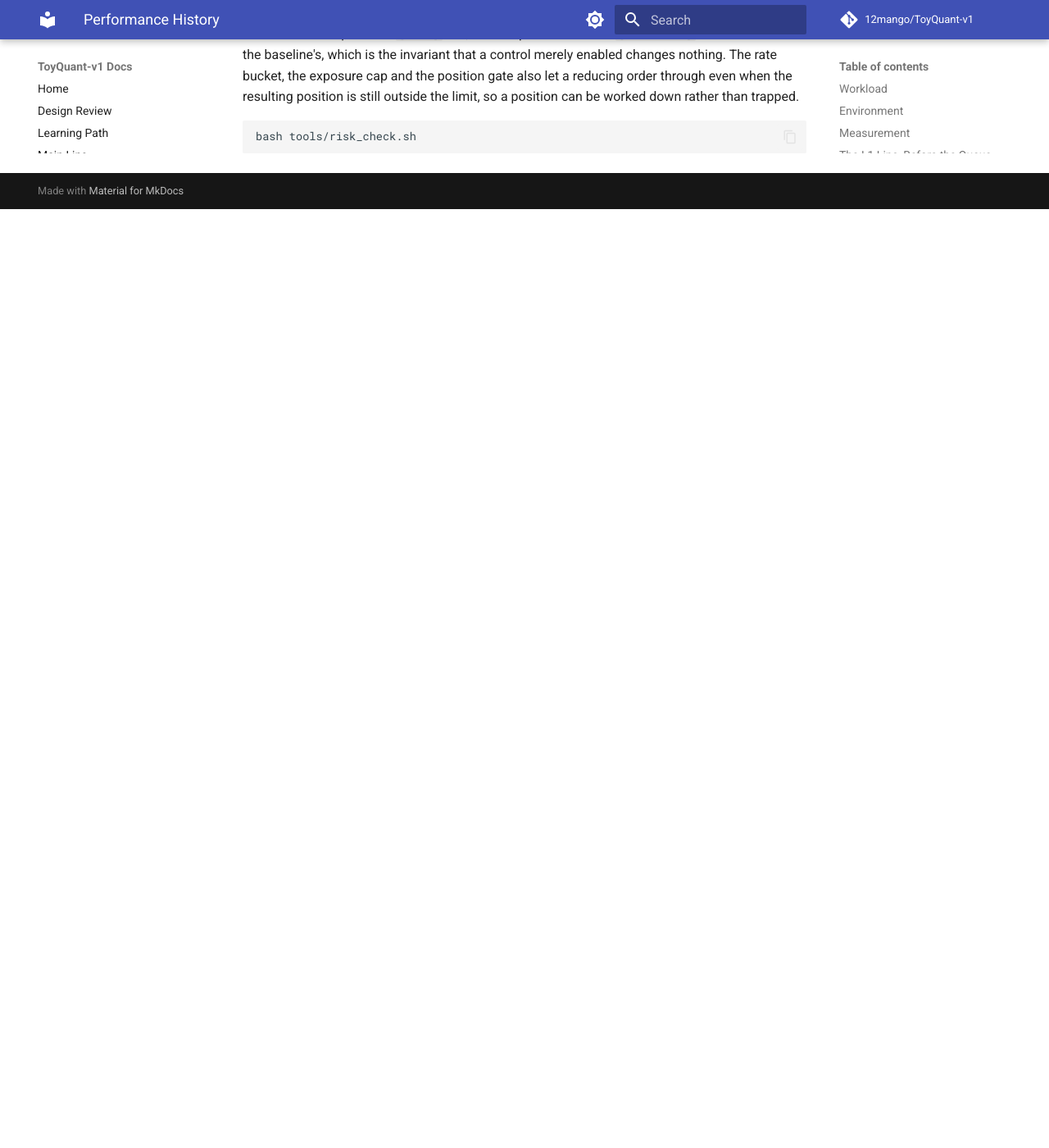
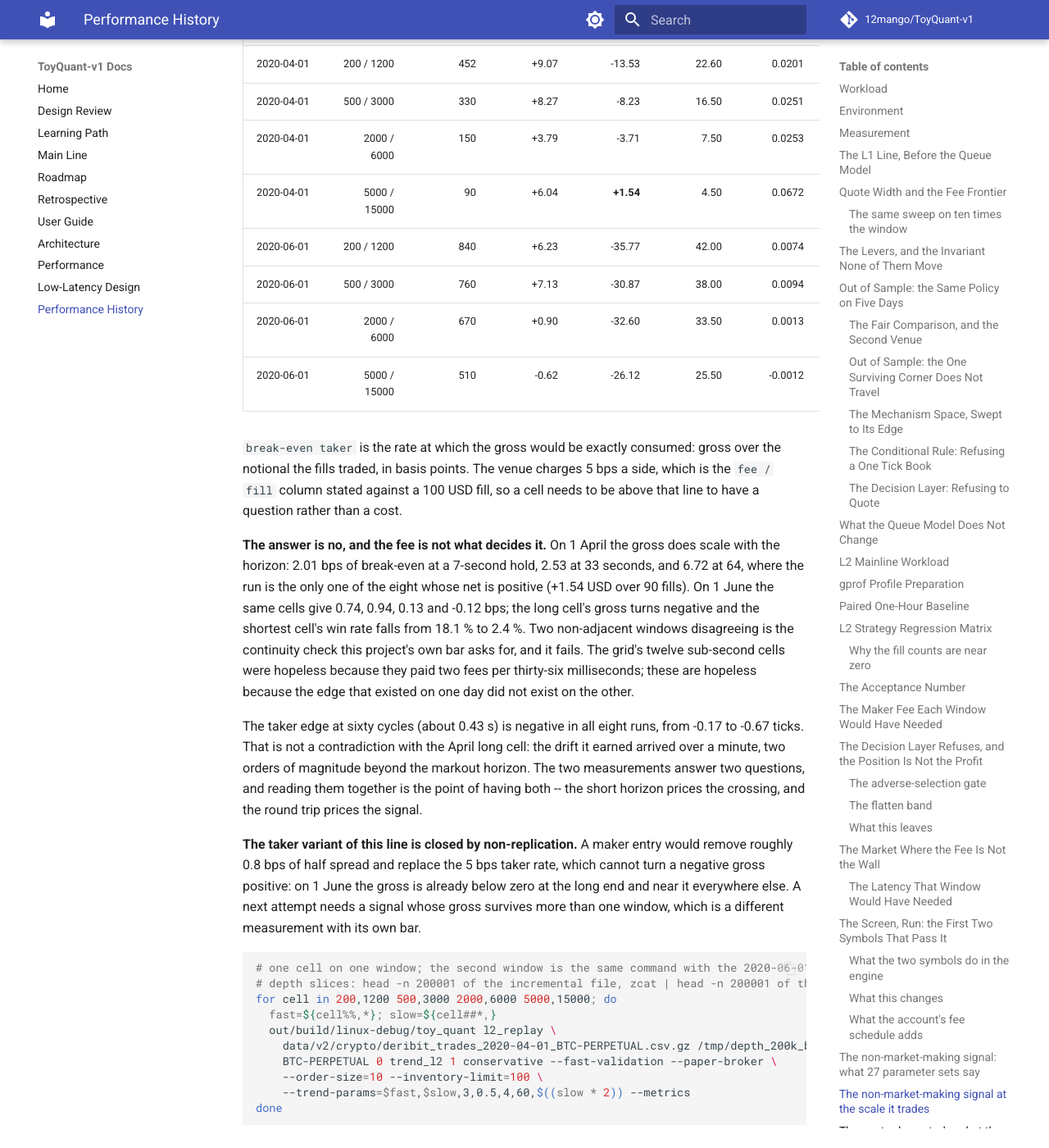
Before and after one commit to 12mango/ToyQuant-v1, an MkDocs documentation site: the page built from docs/PERFORMANCE_HISTORY.md, in a window 1280 px wide and 1400 px high, scrolled down 52631 px. Shown: the whole window at 82% size. Built offline with MkDocs 1.6.1 and Material for MkDocs 9.7.7, drawn with Linux system fonts in a browser that asks for light colours; comment, search, counter and statistics services are not loaded; before the commit the page ends 52886 px from its top, so only the background shows below that; some of the changed text lies outside the part shown.

Commit message:
Docs: close the non-market-making taker variant by non-replication
The 27-cell grid measured trend_l2 at 5/30 to 20/120 views, which on this
slice is 36 ms to a second: it answered a question about milliseconds. The new
section states the next question before running it -- does the same signal,
held for seconds, earn enough before fees to clear the 5 bps taker rate, on two
non-adjacent windows -- and records eight runs across four scales and two days.

The answer is no, and the fee is not what decides it. On 1 April the break-even
taker rate rises with the horizon to 6.72 bps and one cell is net positive; on
1 June the same cells are 0.74, 0.94, 0.13 and -0.12 bps and the long cell's
gross turns negative. The continuity check fails, so the taker variant is closed
by non-replication rather than by cost, and the coverage table says so.

A maker entry cannot rescue it: it would save about 0.8 bps of half spread and
replace the 5 bps rate, which cannot turn a negative gross positive.

````diff
--- a/docs/PERFORMANCE_HISTORY.md
+++ b/docs/PERFORMANCE_HISTORY.md
@@ -2665,6 +2665,70 @@ cross can pay, not another sweep of the same three bands.
 FAST_SLOW="5:30 10:60 20:120" ENTRIES="1 2 3" STOPS="4 6 8" bash tools/trend_sweep.sh
 ```
 
+## The non-market-making signal at the scale it trades
+
+The 27-cell grid above measured `trend_l2` at 5/30, 10/60 and 20/120 views. The 200k slice delivers 117,288
+views over 838.5 seconds, so one view is 7.2 milliseconds and those averages are 36 milliseconds to about a
+second: the grid was measuring a rule that could not hold a trend, because at its own horizon there was none to
+hold. That does not make the grid wrong, but it makes it an answer about milliseconds. This section asks the
+question the grid left, stated before the runs: **does the same signal, held for seconds rather than
+milliseconds, earn enough before fees to clear the venue's taker fee, on two non-adjacent windows?** The
+measurement is the gross per fill the run already reports, turned into the taker rate it would take to break
+even.
+
+Only the two averages, the time stop and the cooldown move; the entry band, the exit band, the stop, the sizing
+and the queue model stay at the grid's best cell (`entry 3 ticks, exit 0.5, stop 4, cooldown 60 views,
+--order-size=10 --inventory-limit=100`, conservative, holding `2 x slow`). `--metrics` supplies what the older
+summary could not: `gross_pnl_usd` against `fees_paid`, the round-trip distribution, and the taker edge at 5, 20
+and 60 cycles. Each window trades and reads the book of its own day, so the second is not one day's trades
+against another day's depth.
+
+| window | fast / slow | fills | gross USD | net USD | fees USD | gross / fill | fee / fill | break-even taker | win | mean hold | taker edge @60 |
+|---|---:|---:|---:|---:|---:|---:|---:|---:|---:|---:|---:|
+| 2020-04-01 | 200 / 1200 | 452 | +9.07 | -13.53 | 22.60 | 0.0201 | 0.0500 | 2.01 bps | 18.1 % | 7.4 s | -0.67 |
+| 2020-04-01 | 500 / 3000 | 330 | +8.27 | -8.23 | 16.50 | 0.0251 | 0.0500 | 2.51 bps | 18.8 % | 25.8 s | -0.25 |
+| 2020-04-01 | 2000 / 6000 | 150 | +3.79 | -3.71 | 7.50 | 0.0253 | 0.0500 | 2.53 bps | 28.6 % | 33.2 s | -0.31 |
+| 2020-04-01 | 5000 / 15000 | 90 | +6.04 | **+1.54** | 4.50 | 0.0672 | 0.0500 | 6.72 bps | 25.0 % | 63.8 s | -0.43 |
+| 2020-06-01 | 200 / 1200 | 840 | +6.23 | -35.77 | 42.00 | 0.0074 | 0.0500 | 0.74 bps | 2.4 % | 18.8 s | -0.29 |
+| 2020-06-01 | 500 / 3000 | 760 | +7.13 | -30.87 | 38.00 | 0.0094 | 0.0500 | 0.94 bps | 10.5 % | 55.0 s | -0.29 |
+| 2020-06-01 | 2000 / 6000 | 670 | +0.90 | -32.60 | 33.50 | 0.0013 | 0.0500 | 0.13 bps | 9.1 % | 59.8 s | -0.17 |
+| 2020-06-01 | 5000 / 15000 | 510 | -0.62 | -26.12 | 25.50 | -0.0012 | 0.0500 | -0.12 bps | 4.0 % | 89.7 s | -0.43 |
+
+`break-even taker` is the rate at which the gross would be exactly consumed: gross over the notional the fills
+traded, in basis points. The venue charges 5 bps a side, which is the `fee / fill` column stated against a 100
+USD fill, so a cell needs to be above that line to have a question rather than a cost.
+
+**The answer is no, and the fee is not what decides it.** On 1 April the gross does scale with the horizon:
+2.01 bps of break-even at a 7-second hold, 2.53 at 33 seconds, and 6.72 at 64, where the run is the only one of
+the eight whose net is positive (+1.54 USD over 90 fills). On 1 June the same cells give 0.74, 0.94, 0.13 and
+-0.12 bps; the long cell's gross turns negative and the shortest cell's win rate falls from 18.1 % to 2.4 %.
+Two non-adjacent windows disagreeing is the continuity check this project's own bar asks for, and it fails. The
+grid's twelve sub-second cells were hopeless because they paid two fees per thirty-six milliseconds; these are
+hopeless because the edge that existed on one day did not exist on the other.
+
+The taker edge at sixty cycles (about 0.43 s) is negative in all eight runs, from -0.17 to -0.67 ticks. That is
+not a contradiction with the April long cell: the drift it earned arrived over a minute, two orders of
+magnitude beyond the markout horizon. The two measurements answer two questions, and reading them together is
+the point of having both -- the short horizon prices the crossing, and the round trip prices the signal.
+
+**The taker variant of this line is closed by non-replication.** A maker entry would remove roughly 0.8 bps of
+half spread and replace the 5 bps taker rate, which cannot turn a negative gross positive: on 1 June the gross
+is already below zero at the long end and near it everywhere else. A next attempt needs a signal whose gross
+survives more than one window, which is a different measurement with its own bar.
+
+```bash
+# one cell on one window; the second window is the same command with the 2020-06-01 files
+# depth slices: head -n 200001 of the incremental file, zcat | head -n 200001 of the 06-01 snapshot
+for cell in 200,1200 500,3000 2000,6000 5000,15000; do
+  fast=${cell%%,*}; slow=${cell##*,}
+  out/build/linux-debug/toy_quant l2_replay \
+    data/v2/crypto/deribit_trades_2020-04-01_BTC-PERPETUAL.csv.gz /tmp/depth_200k_base.csv \
+    BTC-PERPETUAL 0 trend_l2 1 conservative --fast-validation --paper-broker \
+    --order-size=10 --inventory-limit=100 \
+    --trend-params=$fast,$slow,3,0.5,4,60,$((slow * 2)) --metrics
+done
+```
+
 ## The pre-trade controls: what the backoff changed
 
 `tools/risk_check.sh` runs four 200k-row replays: no risk flags, a permissive setting, a 1 bp fat-finger band
````
Also changed, not shown: docs/ROADMAP.md (+1 -1 lines).
